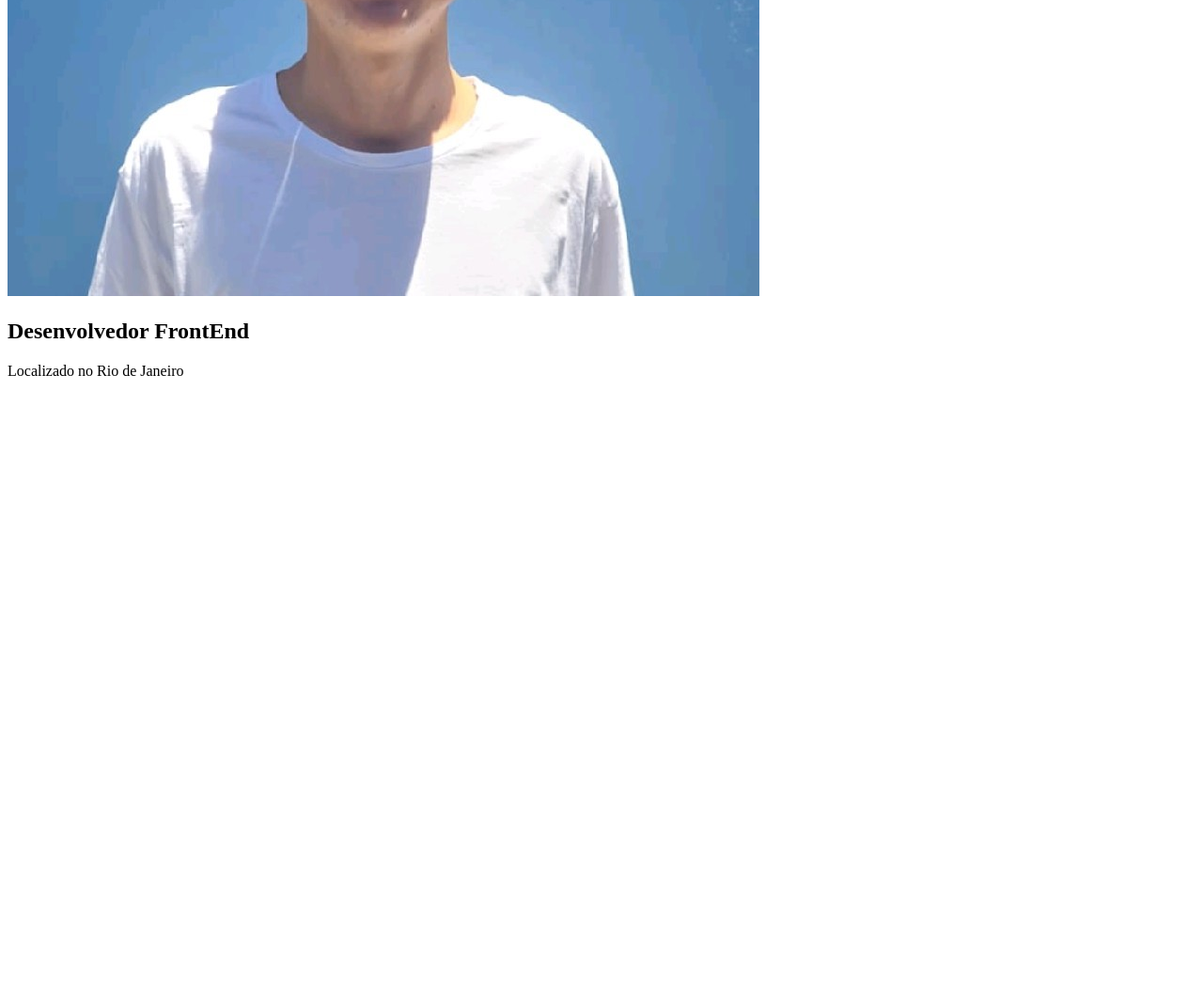
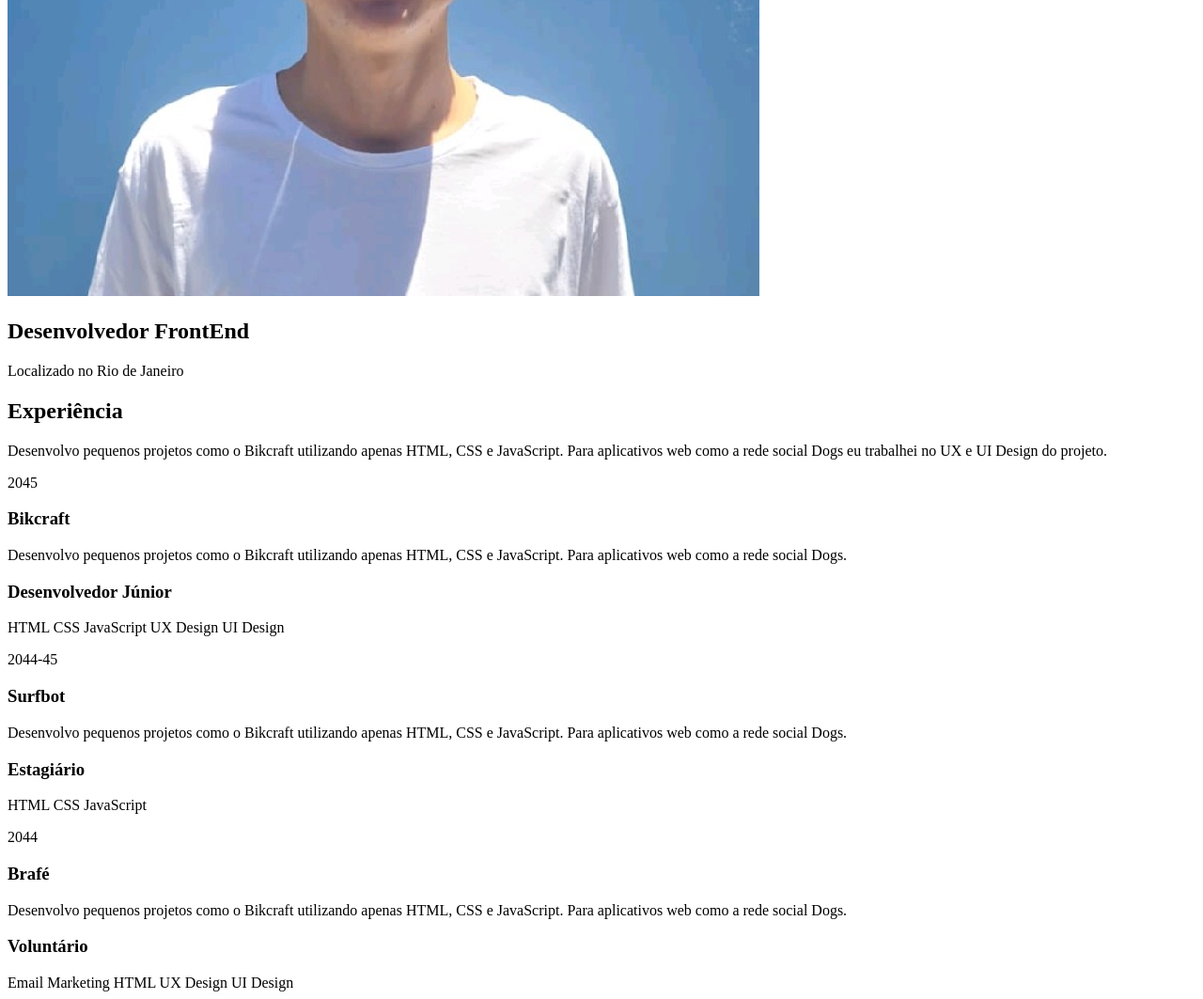
Before and after one commit to viniciussnitram/portfolio, a plain HTML site: page index.html in a window 1280 px wide. Shown: the part 635-1698 px from the top of the page at 94% size. Before the commit the page ends 1055 px from the top, so only its background shows below. Drawn offline with Linux system fonts and the light colour scheme.

Commit message:
feat: added the second article/section html structure inside the main tag

```diff
--- a/index.html
+++ b/index.html
@@ -32,6 +32,78 @@
                 <p>Localizado no Rio de Janeiro</p>
             </div>
         </article>
+
+        <article>
+            <h2>Experiência</h2>
+            <div>
+                <p>
+                    Desenvolvo pequenos projetos como o Bikcraft
+                    utilizando apenas HTML, CSS e JavaScript. Para
+                    aplicativos web como a rede social Dogs eu
+                    trabalhei no UX e UI Design do projeto.
+                </p>
+                <section>
+                    <p>2045</p>
+                    <article>
+                        <div>
+                            <h3>Bikcraft</h3>
+                            <p>
+                                Desenvolvo pequenos projetos como o Bikcraft
+                                utilizando apenas HTML, CSS e JavaScript. Para
+                                aplicativos web como a rede social Dogs.
+                            </p>
+                        </div>
+                        <div>
+                            <h3>Desenvolvedor Júnior</h3>
+                            <span>HTML</span>
+                            <span>CSS</span>
+                            <span>JavaScript</span>
+                            <span>UX Design</span>
+                            <span>UI Design</span>
+                        </div>
+                    </article>
+                </section>
+                <section>
+                    <p>2044-45</p>
+                    <article>
+                        <div>
+                            <h3>Surfbot</h3>
+                            <p>
+                                Desenvolvo pequenos projetos como o Bikcraft
+                                utilizando apenas HTML, CSS e JavaScript. Para
+                                aplicativos web como a rede social Dogs.
+                            </p>
+                        </div>
+                        <div>
+                            <h3>Estagiário</h3>
+                            <span>HTML</span>
+                            <span>CSS</span>
+                            <span>JavaScript</span>
+                        </div>
+                    </article>
+                </section>
+                <section>
+                    <p>2044</p>
+                    <article>
+                        <div>
+                            <h3>Brafé</h3>
+                            <p>
+                                Desenvolvo pequenos projetos como o Bikcraft
+                                utilizando apenas HTML, CSS e JavaScript. Para
+                                aplicativos web como a rede social Dogs.
+                            </p>
+                        </div>
+                        <div>
+                            <h3>Voluntário</h3>
+                            <span>Email Marketing</span>
+                            <span>HTML</span>
+                            <span>UX Design</span>
+                            <span>UI Design</span>
+                        </div>
+                    </article>
+                </section>
+            </div>
+        </article>
     </main>
 </body>
 </html>
```
